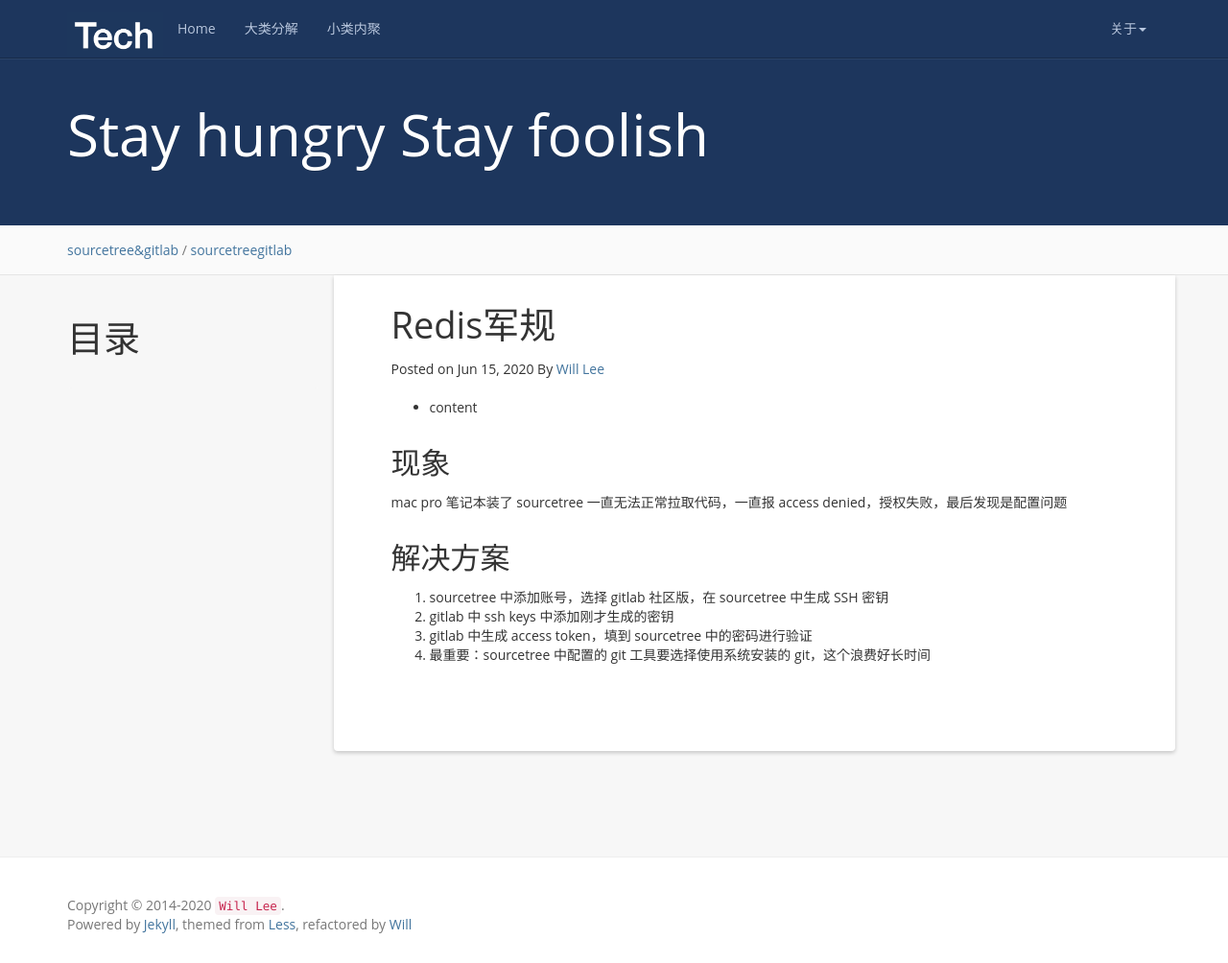
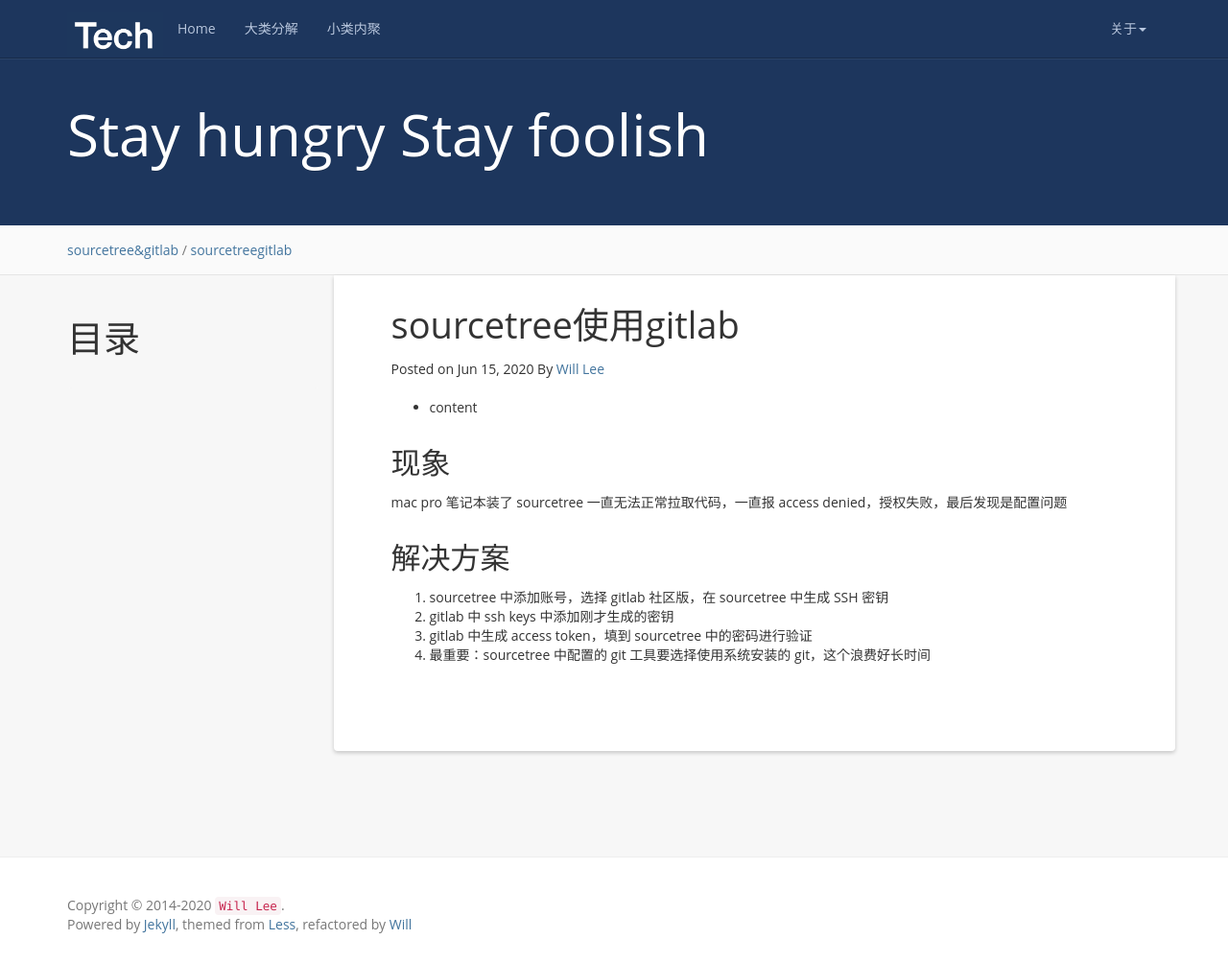
Before and after one commit to rocmac/rocmac.github.io, a Jekyll site: the page built from _posts/2020-06-16-.md, in a window 1280 px wide and 1004 px high. Shown: the whole window at 96% size. Built offline with Jekyll 4.4.1, drawn with Linux system fonts in a browser that asks for light colours; nearby versions of some CDN libraries; a script that is not in the unit is left out; comment, search, counter and statistics services are not loaded.

Commit message:
sourcetree

```diff
--- a/_posts/2020-06-16-.md
+++ b/_posts/2020-06-16-.md
@@ -1,6 +1,6 @@
 ---
 layout: post
-title: Redis军规
+title: sourcetree使用gitlab
 date: 2020-06-16 00:00:00 +0300
 categories: sourcetree & gitlab
 tag: [sourcetree, gitlab] # add tag
```
